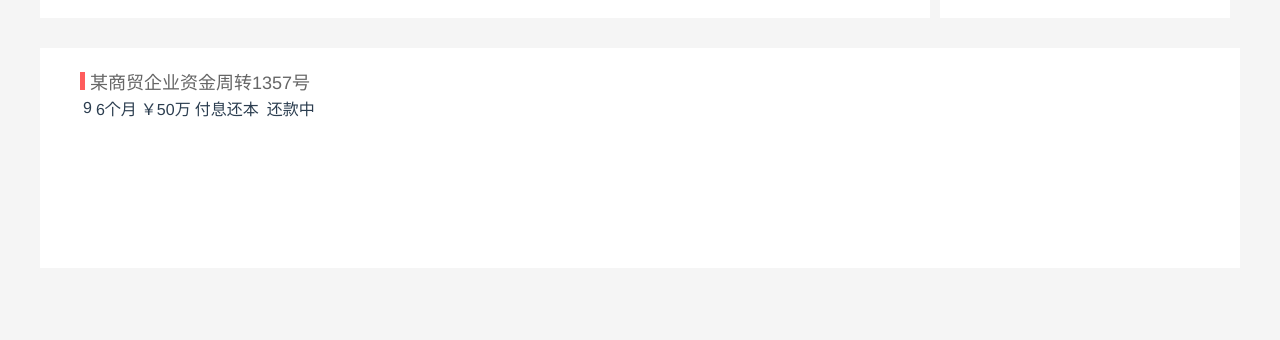
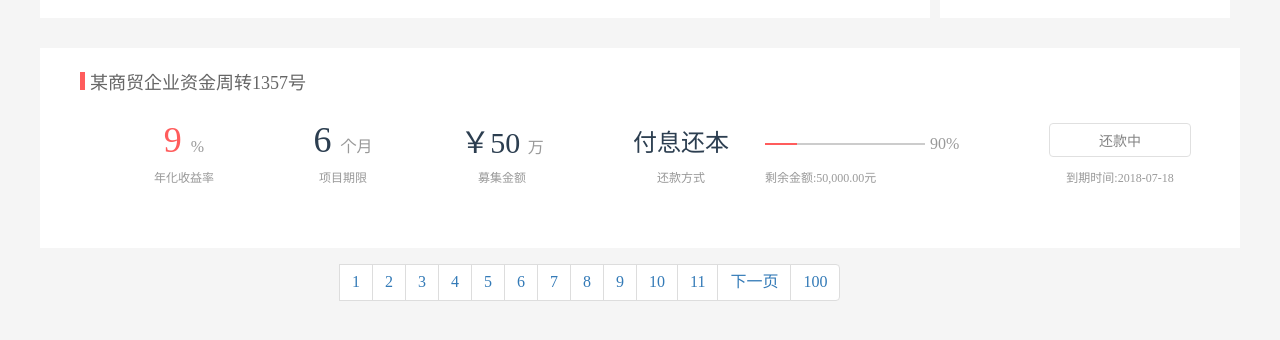
Before and after one commit to LearnerJourney/gxjr-vue, a Vue app: page /#/invest in a window 1280 px wide. Shown: the part 738-1078 px from the top of the page. Built offline with nearby package versions, Linux system fonts and the light colour scheme; what vue-countupjs would draw is missing.

Commit message:
commit page.vue

```diff
--- a/src/App.vue
+++ b/src/App.vue
@@ -16,8 +16,8 @@ body {
   padding: 0px;
 }
   #app {
-  font-family: 'Avenir', Helvetica, Arial, sans-serif;
-  -webkit-font-smoothing: antialiased;
+  font-family: "Microsoft YaHei",微软雅黑;
+    -webkit-font-smoothing: antialiased;
   -moz-osx-font-smoothing: grayscale;
   color: #2c3e50;
 }
--- a/src/components/common/page.vue
+++ b/src/components/common/page.vue
@@ -1,19 +1,117 @@
 <template>
-  <div>
-
+  <div class="page" @change="pageChange()">
+    <div class="condition">
+      <ul>
+        <li :class="{'prev': nowPage > 6}" v-if="nowPage > 6" @click="pageClick(1)" >1</li>
+        <li :class="{'prev': nowPage < 6}" v-if="nowPage > 0" @click="prevClick()">上一页</li>
+        <li v-for="pageValue in pageList"  :class="{'clickSty': nowPage == pageValue, 'prev': nowPage-5 > 0?pageValue == nowPage-5:pageValue == 0,'last': nowPage == pageNumber}" @click="pageClick(pageValue)">{{pageValue}}</li>
+        <li class="next" v-if="nowPage <  pageNumber" :class="{'last': pageNumber != nowPage && !(pageNumber>11 && nowPage < pageNumber-5)}" @click="nextClick()">下一页</li>
+        <li class="last" v-if="pageNumber>11 && nowPage < pageNumber-5" @click="pageClick(pageNumber)">{{pageNumber}}</li>
+      </ul>
+    </div>
   </div>
 </template>
 
 <script>
     export default {
       name: "page",
+      data() {
+        return {
+          nowPage: 0,
+          pageNumber: 0,
+          pageList: []
+        }
+      },
       props: {
-        pageCount: Number,
-        required: true
+        'page' : Number
+      },
+      mounted: function () {
+        this.$nextTick(function () {
+          this.pageNumber = Math.ceil(this.page/10);
+          console.log(this.page);
+          for (let i = 1; i < this.pageNumber+1; i++) {
+            if (i > 11){
+              return;
+            }
+            this.pageList.push(i);
+          }
+          console.log(this.pageList);
+        })
+      },
+      methods: {
+        //改变页码
+        pageClick: function (pageValue) {
+          let vm = this;
+          this.nowPage = pageValue;
+          var maxNumber = this.pageList[0] + 5 > this.nowPage ? this.pageList[0] > 1 ? (this.pageList[0] > 5 ?this.nowPage + 5 :this.pageList[10] -(this.pageList[0]-1)) : this.pageList[10]:(this.nowPage + 5 > this.pageNumber ? (this.pageNumber - this.nowPage) + this.nowPage : this.nowPage + 5);
+          if (pageValue == 1) {
+            maxNumber = 11;
+          }
+          var minNumber = maxNumber - 10;
+          // this.$forceUpdate();
+          var x = 0;
+          for (let i = minNumber ; i < maxNumber+1 ; i++) {
+            vm.$set(this.pageList,x,i);
+            x ++ ;
+          }
+          console.log(this.pageList);
+        },
+        //上一页
+        prevClick: function() {
+          this.nowPage = this.nowPage == 1 ? 1 : this.nowPage -- ;
+          this.pageClick(this.nowPage);
+        },
+        //下一页
+        nextClick: function() {
+          this.nowPage = this.nowPage == this.pageNumber ? 1 : this.nowPage ++ ;
+          this.pageClick(this.nowPage)
+        }
       }
     }
 </script>
 
-<style scoped>
-
+<style lang="scss" scoped>
+  .page {
+    background: #f5f5f5;
+    .condition{
+      width: 1200px;
+      min-width: 1200px;
+      margin: 0 auto;
+      ul {
+        border-radius: 4px;
+        list-style-type: none;
+        color: #337ab7;
+        width: 700px;
+        position: absolute;
+        left: 50%;
+        margin-left: -300px;
+        padding-left: 0px;
+        li {
+          float: left;
+          padding: 6px 12px;
+          margin-left: -1px;
+          line-height: 1.42857143;
+          color: #337ab7;
+          text-decoration: none;
+          background-color: #fff;
+          border: 1px solid #ddd;
+          cursor: pointer;
+        }
+        .clickSty {
+          color: #fff;
+          cursor: default;
+          background-color: #337ab7;
+          border-color: #337ab7;
+        }
+        .prev {
+          border-top-left-radius: 4px;
+          border-bottom-left-radius: 4px;
+        }
+        .last {
+          border-top-right-radius: 4px;
+          border-bottom-right-radius: 4px;
+        }
+      }
+    }
+  }
 </style>
--- a/src/components/invest/invest.vue
+++ b/src/components/invest/invest.vue
@@ -102,17 +102,30 @@
           <div class="bottomDiv">
             <table>
               <tr>
-                <td>9</td>
-                <td>6<span>个月</span></td>
-                <td>￥50<span>万</span></td>
+                <td>9&nbsp;<span>%</span></td>
+                <td>6&nbsp;<span>个月</span></td>
+                <td>￥50&nbsp;<span>万</span></td>
                 <td>付息还本</td>
-                <td></td>
+                <td>
+                  <div>
+                    <div :style="{width: schedule + '%'}"></div>
+                  </div>
+                  <span>90%</span>
+                </td>
                 <td><div>还款中</div></td>
               </tr>
-              <tr></tr>
+              <tr>
+                <td>年化收益率</td>
+                <td>项目期限</td>
+                <td>募集金额</td>
+                <td>还款方式</td>
+                <td>剩余金额:50,000.00元</td>
+                <td>到期时间:2018-07-18</td>
+              </tr>
             </table>
           </div>
         </div>
+        <pageCompent v-bind:page="1000"></pageCompent>
       </div>
     </div>
 </template>
@@ -120,11 +133,18 @@
 <script>
   import headTopCompent from '../headTop/headTop.vue'
   import headBottomCompent from '../headBottom/headBottom.vue'
+  import pageCompent from '../common/page'
     export default {
       name: "invest",
       components: {
         headTopCompent,
-        headBottomCompent
+        headBottomCompent,
+        pageCompent
+      },
+      data() {
+        return {
+          schedule: 20
+        }
       }
     }
 </script>
@@ -226,7 +246,7 @@
       }
     }
     .investInfo {
-      height: 180px;
+      height: 160px;
       background: #fff;
       margin-top: 30px;
       border: 0 none;
@@ -246,6 +266,94 @@
           margin-right: 5px;
         }
       }
+      .bottomDiv {
+        table {
+          text-align: center;
+        }
+        table >tr:first-child {
+          margin-top: 20px;
+          display: inline-block;
+          >td{
+            font-size: 36px;
+            >span {
+              font-size: 16px;
+              color: #999;
+            }
+          }
+          >td:first-child{
+            color: #ff5c5c;
+            width: 190px;
+          }
+          >td:nth-of-type(2){
+            width: 120px;
+          }
+          >td:nth-of-type(3){
+            font-size: 30px;
+            width: 190px;
+          }
+          >td:nth-of-type(4){
+            width: 160px;
+            font-size: 24px;
+          }
+          >td:nth-of-type(5){
+            text-align: left;
+            width: 280px;
+            >div {
+              height: 2px;
+              border: 0 none;
+              width: 160px;
+              background-color: #ccc;
+              display: inline-block;
+              vertical-align: middle;
+              margin-right: 5px;
+              >div {
+                height: 2px;
+                border: 0 none;
+                background-color: #ff5c5c;
+              }
+            }
+            >span {
+              vertical-align: middle;
+            }
+          }
+          >td:nth-of-type(6){
+            >div {
+              border:1px solid #ccc;
+              border-radius: 4px;
+              padding: 6px 12px;
+              font-size: 14px;
+              font-weight: 400;
+              opacity: 0.6;
+              color: #333;
+            }
+            width: 142px;
+          }
+        }
+        tr:nth-of-type(2) {
+          color: #999;
+          font-size: 12px;
+          display: inline-block;
+          >td:first-child{
+            width: 190px;
+          }
+          >td:nth-of-type(2){
+            width: 120px;
+          }
+          >td:nth-of-type(3){
+            width: 190px;
+          }
+          >td:nth-of-type(4){
+            width: 160px;
+          }
+          >td:nth-of-type(5){
+            text-align: left;
+            width: 280px;
+          }
+          >td:nth-of-type(6){
+            width: 142px;
+          }
+        }
+      }
     }
   }
 
```
